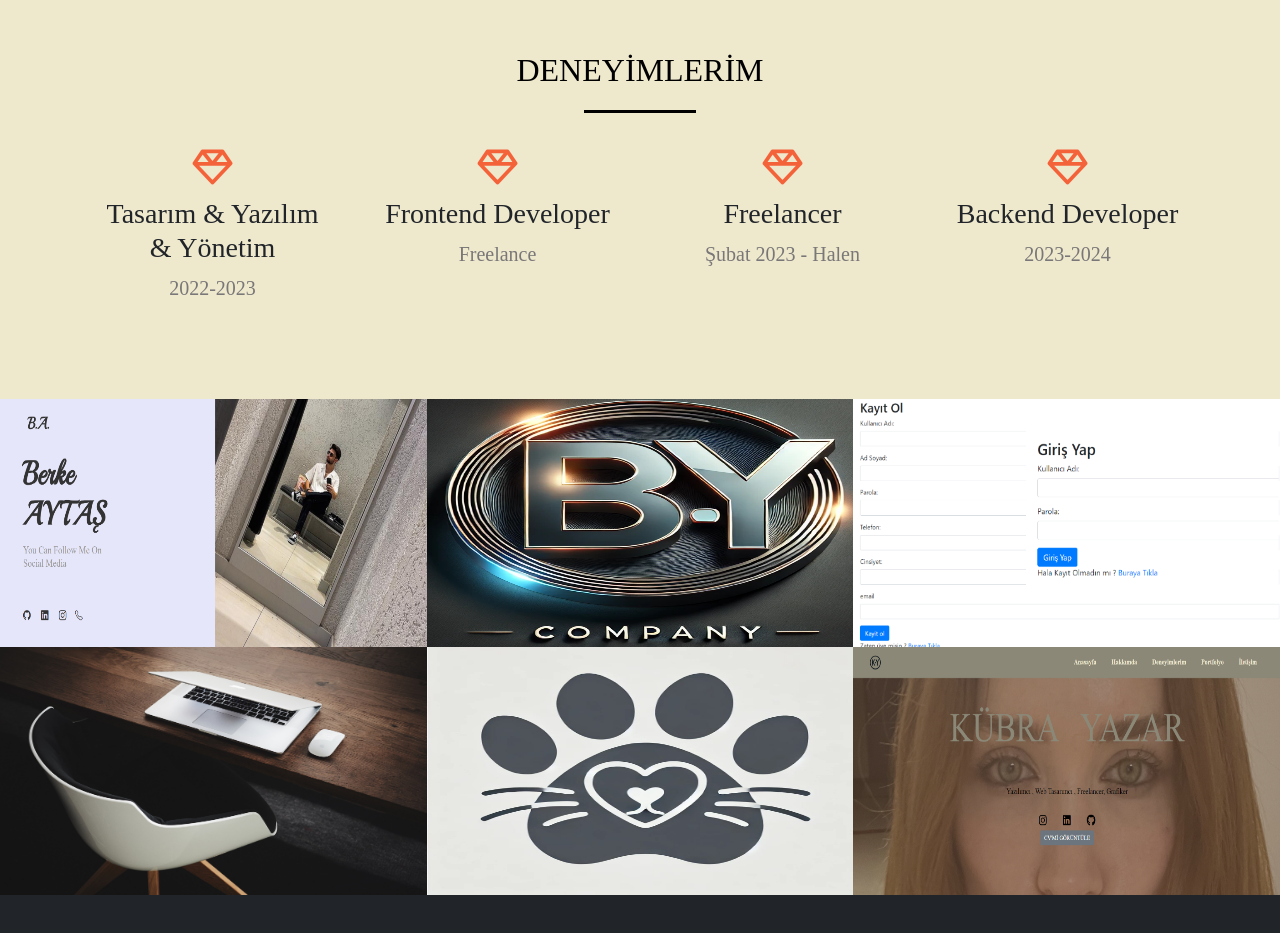
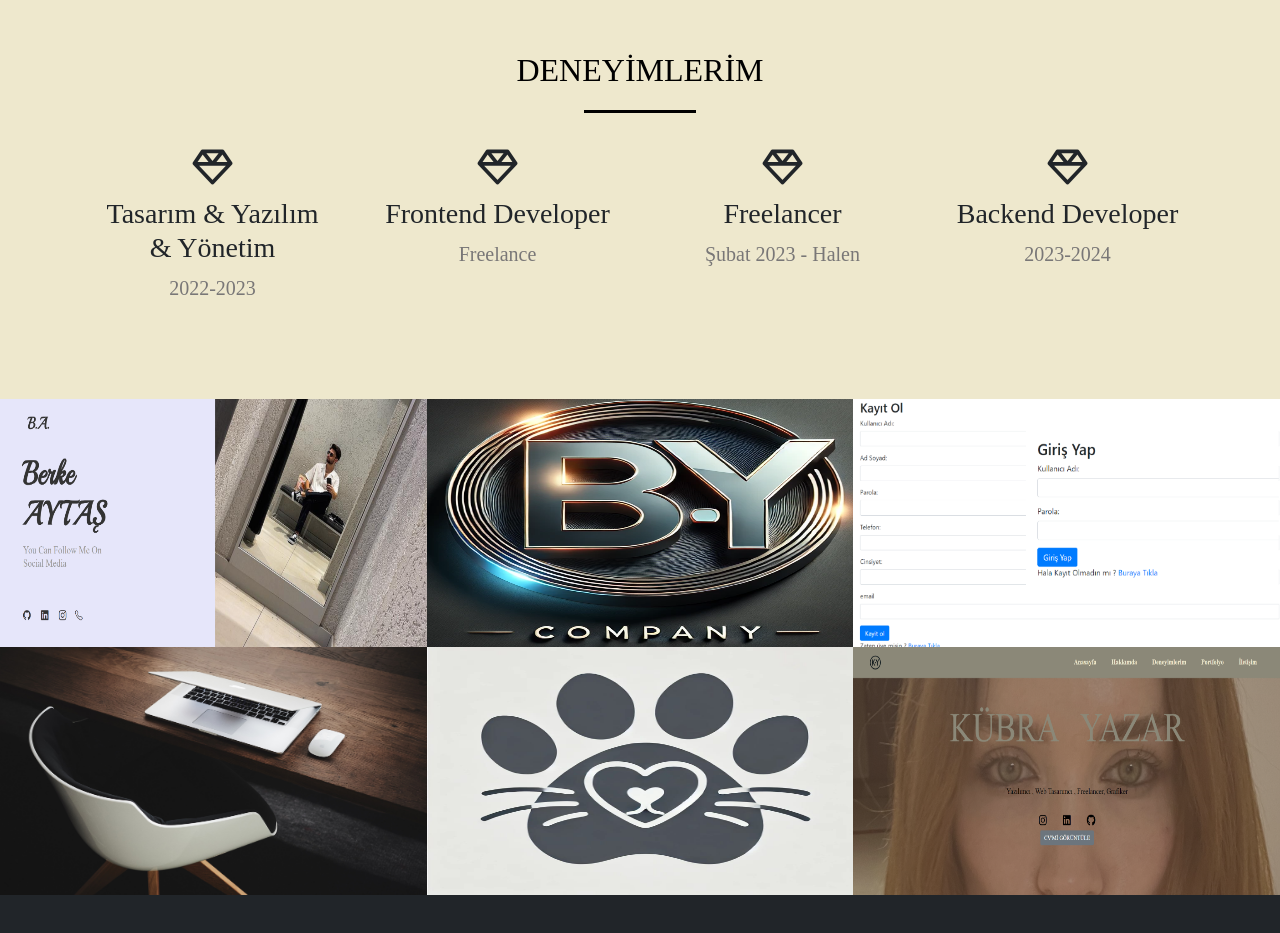
Before and after one commit to kubrayzr/Personal-website, a plain HTML site: page index.html in a window 1280 px wide. Shown: the part 1260-2193 px from the top of the page. Drawn offline with nearby package versions, Linux system fonts and the light colour scheme.

Commit message:
color & commend line change

```diff
--- a/style.css
+++ b/style.css
@@ -173,7 +173,7 @@ color2 {color: #382e48;}
   }
 
   .Service-section .content i {
-    color: #f4623a;
+
     font-size: 40px;
     padding: 10px 0px;
   }
```
Also changed, not shown: index.html (+1 -1 lines).
